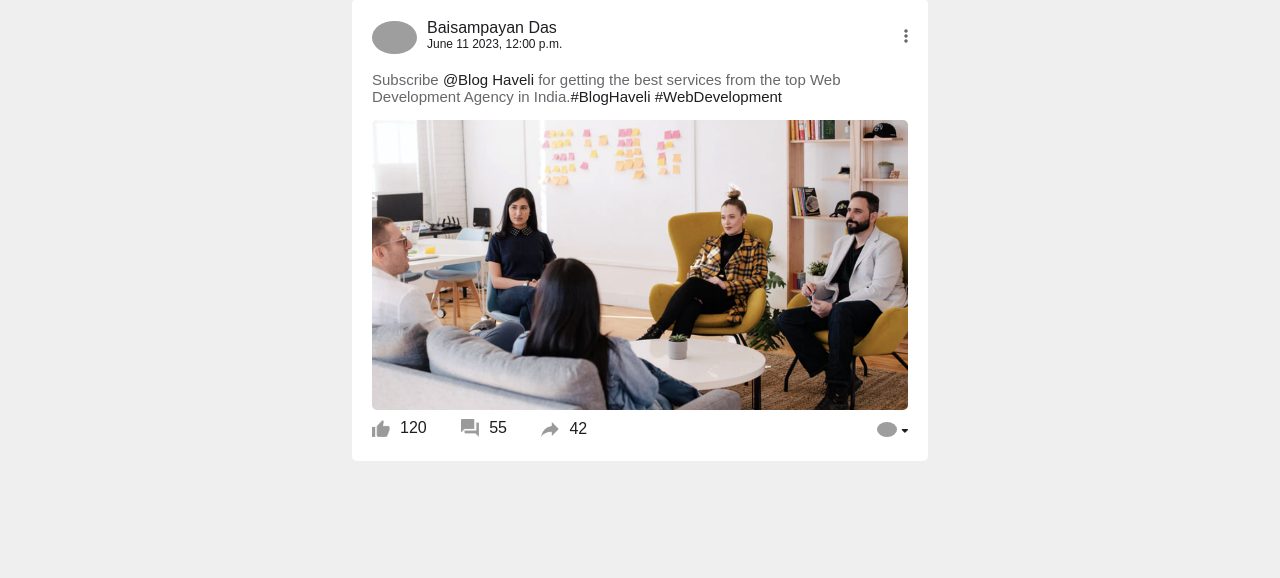
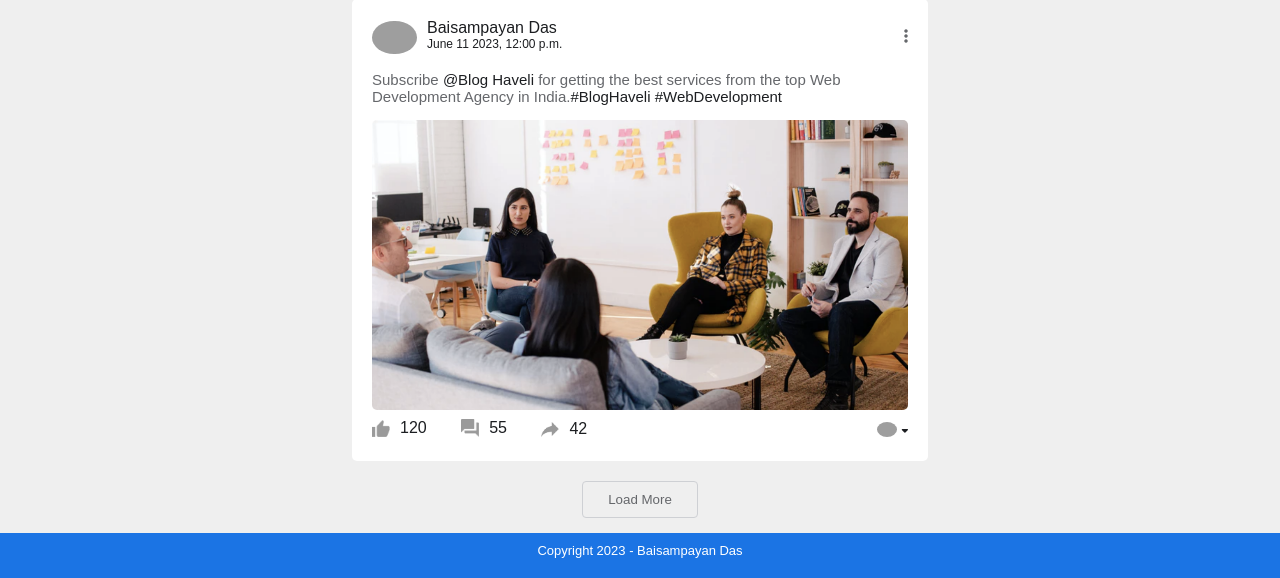
Before and after one commit to Baisampayan/Facebook-Clone, a PHP site: page /index.html in a window 1280 px wide. Shown: the part 2427-3005 px from the top of the page. Before the commit the page ends 2888 px from the top, so only its background shows below. Run offline with PHP 8.4, Linux system fonts and the light colour scheme; grey boxes are pictures that could not be loaded.

Commit message:
Load more & Copyright - Done

```diff
--- a/index.html
+++ b/index.html
@@ -229,6 +229,8 @@
                     </div>
                 </div>
             </div>
+            <!-- Load More Section -->
+            <button class="load-more-btn" type="button">Load More</button>
         </div>
         <!-- Right Sidebar -->
         <div class="right-sidebar">
@@ -335,6 +337,8 @@
         </div>
     </div>
     <!-- Body Ends -->
-
+    <div class="footer">
+        <p class="copyright">Copyright 2023 - Baisampayan Das</p>
+    </div>
 </body>
 </html>
--- a/style.css
+++ b/style.css
@@ -14,6 +14,8 @@
     --border-color: #CED0D4;
     --primary-text-color: #1c1e21;
     --secondary-text-color: #65676b;
+    --load-more-button-bg: #9a9a9a;
+
 }
 
 *{
@@ -455,3 +457,25 @@ nav {
 .post-user-icon i {
     font-size: 10px;
 }
+
+.load-more-btn {
+    display: block;
+    margin: auto;
+    cursor: pointer;
+    padding: 10px 25px;
+    color: var(--secondary-text-color);
+    background-color: transparent;
+    border: 1px solid var(--border-color);
+    border-radius: 4px;
+}
+
+.footer {
+    background-color: #1B74E4;
+    padding: 10px 0 20px;
+}
+
+.footer .copyright {
+    text-align: center;
+    color: var(--white-color);
+    font-size: 13px;
+}
```
